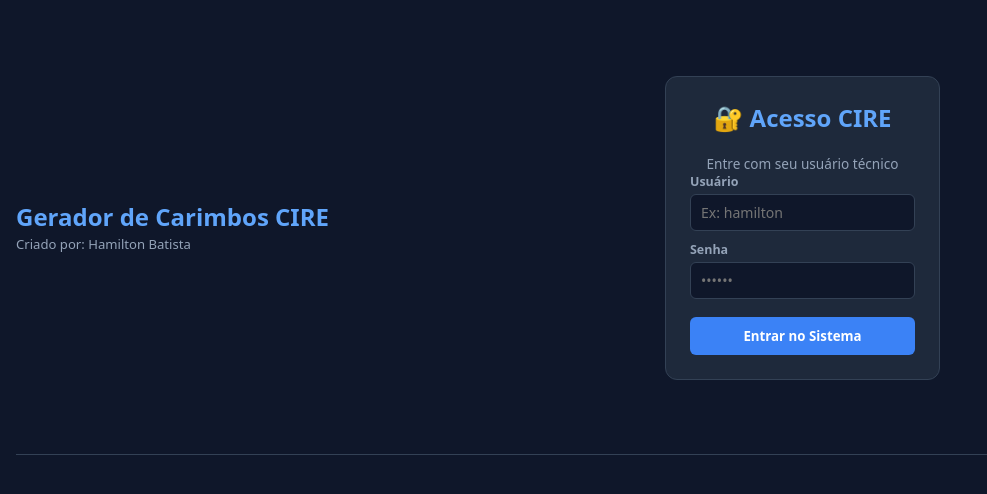
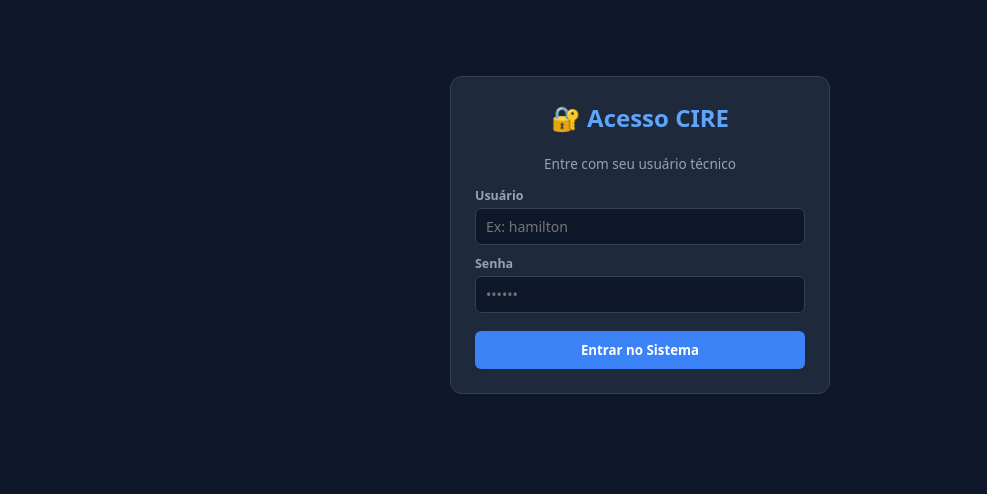
Before and after one commit to hamiltontecnico/gerador-cire, a plain HTML site: page index.html in a window 1280 px wide. Shown: the whole page, without its empty margins (0-987 px from the left). Drawn offline with Linux system fonts and the light colour scheme.

Commit message:
Update index.html

```diff
--- a/index.html
+++ b/index.html
@@ -1,11 +1,15 @@
 <!DOCTYPE html>
 <html lang="pt-BR">
-  <header>
-    <div>
-      <h1>Gerador de Carimbos CIRE</h1>
-      <p style="color:#94a3b8; font-size:0.82rem; margin:2px 0;">Criado por: Hamilton Batista</p>
-      <p id="userInfo" style="color:#6ee7b7;"></p>
-    </div>
+<head>
+  <meta charset="UTF-8" />
+  <meta name="viewport" content="width=device-width, initial-scale=1.0" />
+  <title>Gerador de Carimbo CIRE</title>
+  <style>
+    :root {
+      --bg: #0f172a; --card: #1e293b; --border: #334155; --text: #f8fafc;
+      --muted: #94a3b8; --primary: #3b82f6; --primary-hover: #2563eb;
+      --success: #10b981; --warning: #f59e0b; --danger: #ef4444;
+    }
   <style>
     :root {
       --bg: #0f172a; --card: #1e293b; --border: #334155; --text: #f8fafc;
```
